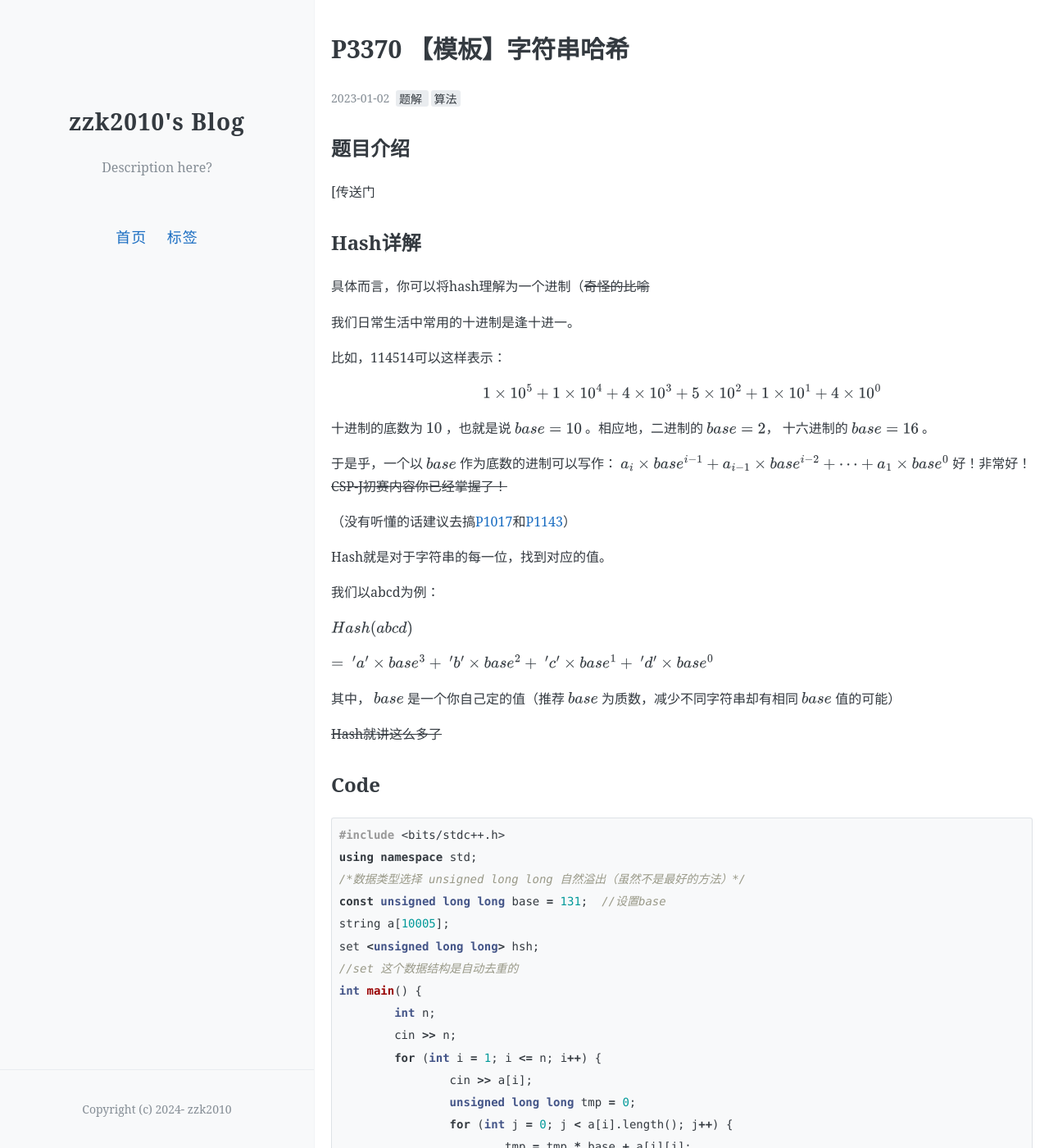
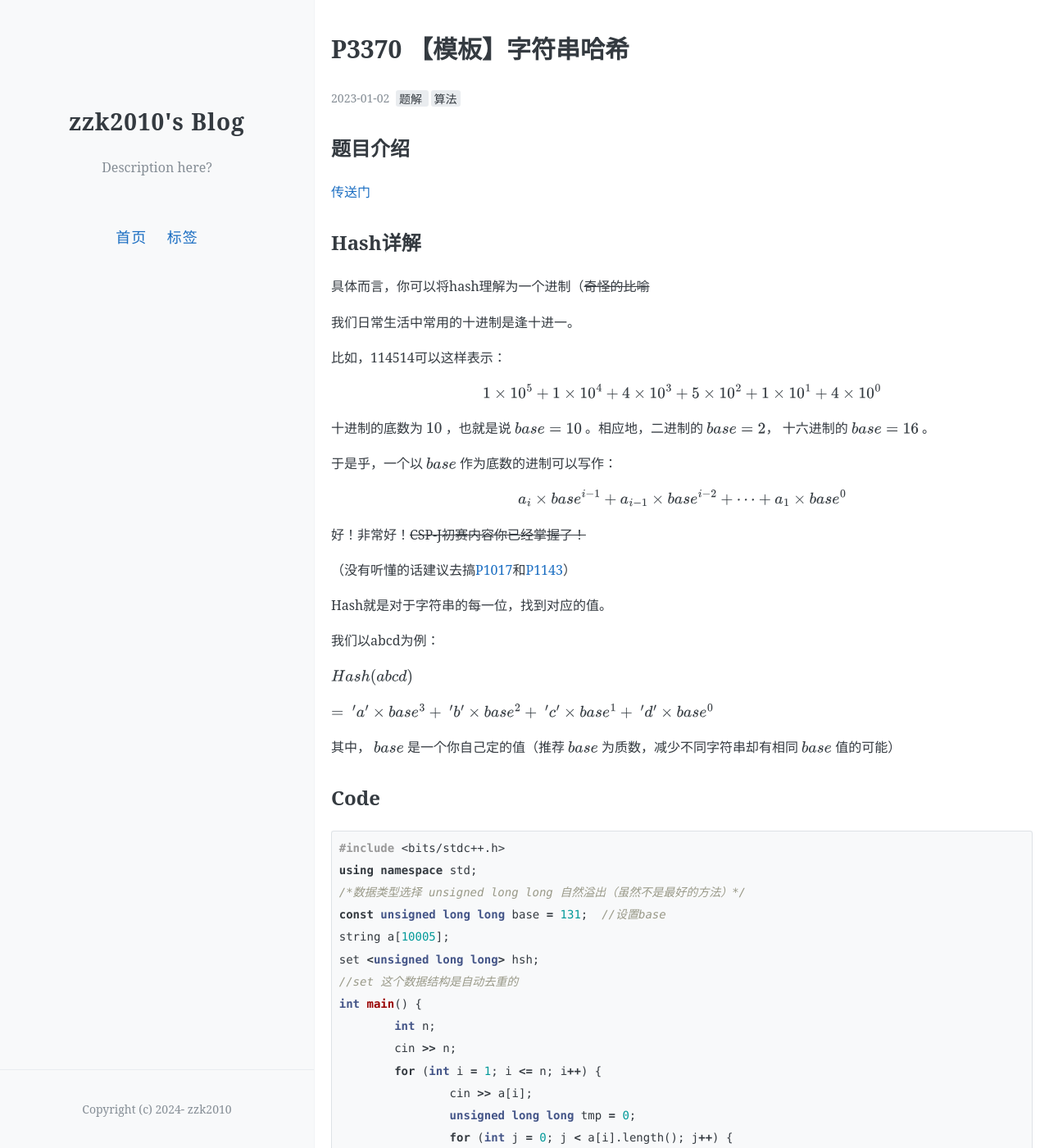
Before and after one commit to zzk2010/zzk2010.github.io, a Jekyll site: the page built from _posts/2023-01-02-P3370 【模板】字符串哈希.md, in a window 1280 px wide and 1400 px high. Shown: the whole window at 82% size. Built offline with Jekyll 4.4.1, drawn with Linux system fonts in a browser that asks for light colours.

Commit message:
Update 2023-01-02-P3370 【模板】字符串哈希.md

````diff
--- a/_posts/2023-01-02-P3370 【模板】字符串哈希.md
+++ b/_posts/2023-01-02-P3370 【模板】字符串哈希.md
@@ -8,9 +8,11 @@ tags: [题解, 算法]
 
 
 ## 题目介绍
-[传送门
+
+[传送门](https://www.luogu.com.cn/problem/P3370)
 
 ## Hash详解
+
 具体而言，你可以将hash理解为一个进制（~~奇怪的比喻~~
 
 我们日常生活中常用的十进制是逢十进一。
@@ -24,9 +26,11 @@ $$
 十进制的底数为 $10$ ，也就是说 $base = 10$ 。相应地，二进制的 $base = 2$， 十六进制的 $base = 16$ 。
 
 于是乎，一个以 $base$ 作为底数的进制可以写作：
+
 $$
 a_i \times base^{i-1} + a_{i-1} \times base^{i-2} + \cdots + a_1 \times base^0
 $$
+
 好！非常好！~~CSP-J初赛内容你已经掌握了！~~
 
 （没有听懂的话建议去搞[P1017](http://luogu.com.cn/problem/P1017)和[P1143](http://luogu.com.cn/priblem/P1143)）
@@ -41,11 +45,8 @@ $=~'a' \times base^3 + ~'b' \times base^2 + ~'c' \times base^1 + ~'d' \times bas
 
 其中， $base$ 是一个你自己定的值（推荐 $base$ 为质数，减少不同字符串却有相同 $base$ 值的可能）
 
+## Code
 
-
-~~Hash就讲这么多了~~
-
-## Code
 ```cpp
 #include <bits/stdc++.h>
 using namespace std;
````
